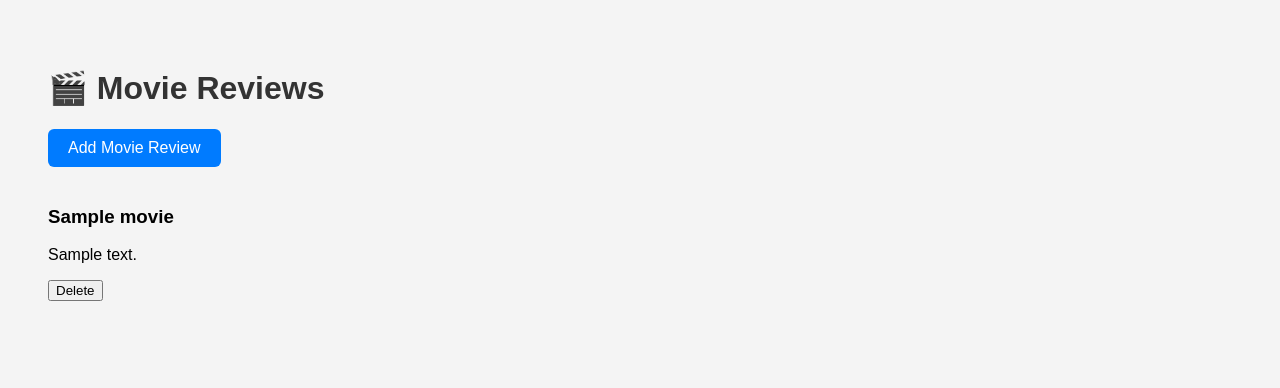
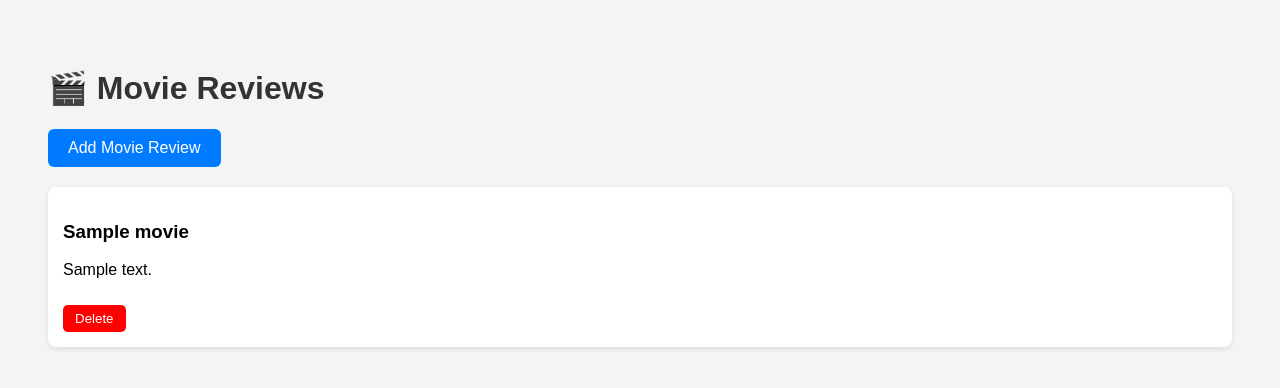
Before and after one commit to wwwatchara2707-2549/movie-review-flask, a Flask app: template templates/index.html in a window 1280 px wide. Shown: the top 388 px of the page. Run offline with Flask 3, Linux system fonts and the light colour scheme; the template is opened without the code that fills it: most values are stand-ins (such as "Sample title", 1, 10 or a date in 2020).

Commit message:
style: improve delete button UI and fix card styling

```diff
--- a/templates/index.html
+++ b/templates/index.html
@@ -35,6 +35,20 @@
         .add-button:hover {
             background: #0056b3;
         }
+
+        .delete-button {
+            margin-top: 10px;
+            padding: 6px 12px;
+            background: red;
+            color: white;
+            border: none;
+            border-radius: 5px;
+            cursor: pointer;
+        }
+
+        .delete-button:hover {
+            background: darkred;
+        }
     </style>
 </head>
 
@@ -45,12 +59,14 @@
     <a href="/add" class="add-button">Add Movie Review</a>
 
     {% for movie in movies %}
-<div class="card">
+    <div class="movie-card">
         <h3>{{ movie.name }}</h3>
         <p>{{ movie.review }}</p>
 
-    <form action="/delete/{{ loop.index0 }}" method="POST">
-        <button type="submit">Delete</button>
+        <form action="/delete/{{ loop.index0 }}"
+              method="POST"
+              onsubmit="return confirm('Are you sure you want to delete this review?');">
+            <button type="submit" class="delete-button">Delete</button>
         </form>
     </div>
     {% endfor %}
```
Lines whose indentation alone changed are shown as unchanged.
